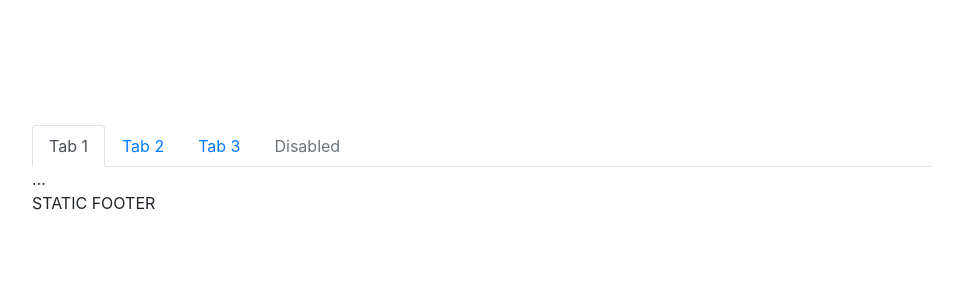
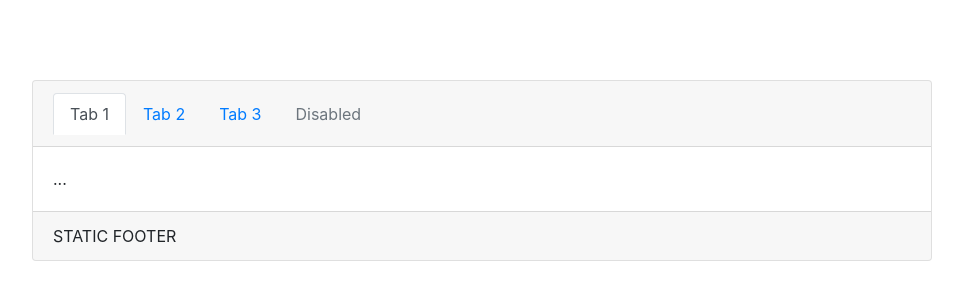
Before and after one commit to basilevanha/odoo-recrutement, a website: page static/index.html in a window 1280 px wide. Shown: the part 230-530 px from the top of the page, without its empty margins (158-1121 px from the left). Drawn offline with nearby package versions, Linux system fonts and the light colour scheme; files that its build step writes are made by us from their sources.

Commit message:
bootstrap scss files structure

```diff
--- /dev/null
+++ b/scss/_bootstrap-imports.scss
@@ -0,0 +1,40 @@
+// ------  Required -----
+@import "../node_modules/bootstrap/scss/functions";
+@import "../node_modules/bootstrap/scss/variables";
+@import "../node_modules/bootstrap/scss/mixins";
+
+// ------  Optional -----
+@import "../node_modules/bootstrap/scss/_nav.scss";
+@import "../node_modules/bootstrap/scss/_reboot.scss";
+@import "../node_modules/bootstrap/scss/_utilities.scss";
+@import "../node_modules/bootstrap/scss/_card.scss";
+// @import "../node_modules/bootstrap/scss/_alert.scss";
+// @import "../node_modules/bootstrap/scss/_badge.scss";
+// @import "../node_modules/bootstrap/scss/_breadcrumb.scss";
+// @import "../node_modules/bootstrap/scss/_button-group.scss";
+// @import "../node_modules/bootstrap/scss/_buttons.scss";
+// @import "../node_modules/bootstrap/scss/_carousel.scss";
+// @import "../node_modules/bootstrap/scss/_close.scss";
+// @import "../node_modules/bootstrap/scss/_code.scss";
+// @import "../node_modules/bootstrap/scss/_custom-forms.scss";
+// @import "../node_modules/bootstrap/scss/_dropdown.scss";
+// @import "../node_modules/bootstrap/scss/_forms.scss";
+// @import "../node_modules/bootstrap/scss/_grid.scss";
+// @import "../node_modules/bootstrap/scss/_images.scss";
+// @import "../node_modules/bootstrap/scss/_input-group.scss";
+// @import "../node_modules/bootstrap/scss/_jumbotron.scss";
+// @import "../node_modules/bootstrap/scss/_list-group.scss";
+// @import "../node_modules/bootstrap/scss/_media.scss";
+// @import "../node_modules/bootstrap/scss/_modal.scss";
+// @import "../node_modules/bootstrap/scss/_navbar.scss";
+// @import "../node_modules/bootstrap/scss/_pagination.scss";
+// @import "../node_modules/bootstrap/scss/_popover.scss";
+// @import "../node_modules/bootstrap/scss/_print.scss";
+// @import "../node_modules/bootstrap/scss/_progress.scss";
+// @import "../node_modules/bootstrap/scss/_root.scss";
+// @import "../node_modules/bootstrap/scss/_spinners.scss";
+// @import "../node_modules/bootstrap/scss/_tables.scss";
+// @import "../node_modules/bootstrap/scss/_toasts.scss";
+// @import "../node_modules/bootstrap/scss/_tooltip.scss";
+// @import "../node_modules/bootstrap/scss/_transitions.scss";
+// @import "../node_modules/bootstrap/scss/_type.scss";
--- a/scss/index.scss
+++ b/scss/index.scss
@@ -2,19 +2,7 @@
 @import "./variables.scss";
 
 // Import Bootstrap
-// Required
-@import "../node_modules/bootstrap/scss/functions";
-@import "../node_modules/bootstrap/scss/variables";
-@import "../node_modules/bootstrap/scss/mixins";
-
-// Optional
-@import "../node_modules/bootstrap/scss/reboot";
-@import "../node_modules/bootstrap/scss/type";
-@import "../node_modules/bootstrap/scss/images";
-@import "../node_modules/bootstrap/scss/code";
-@import "../node_modules/bootstrap/scss/grid";
-@import "../node_modules/bootstrap/scss/tables";
-@import "../node_modules/bootstrap/scss/nav";
+@import "./bootstrap-imports.scss";
 
 
 body {
```
